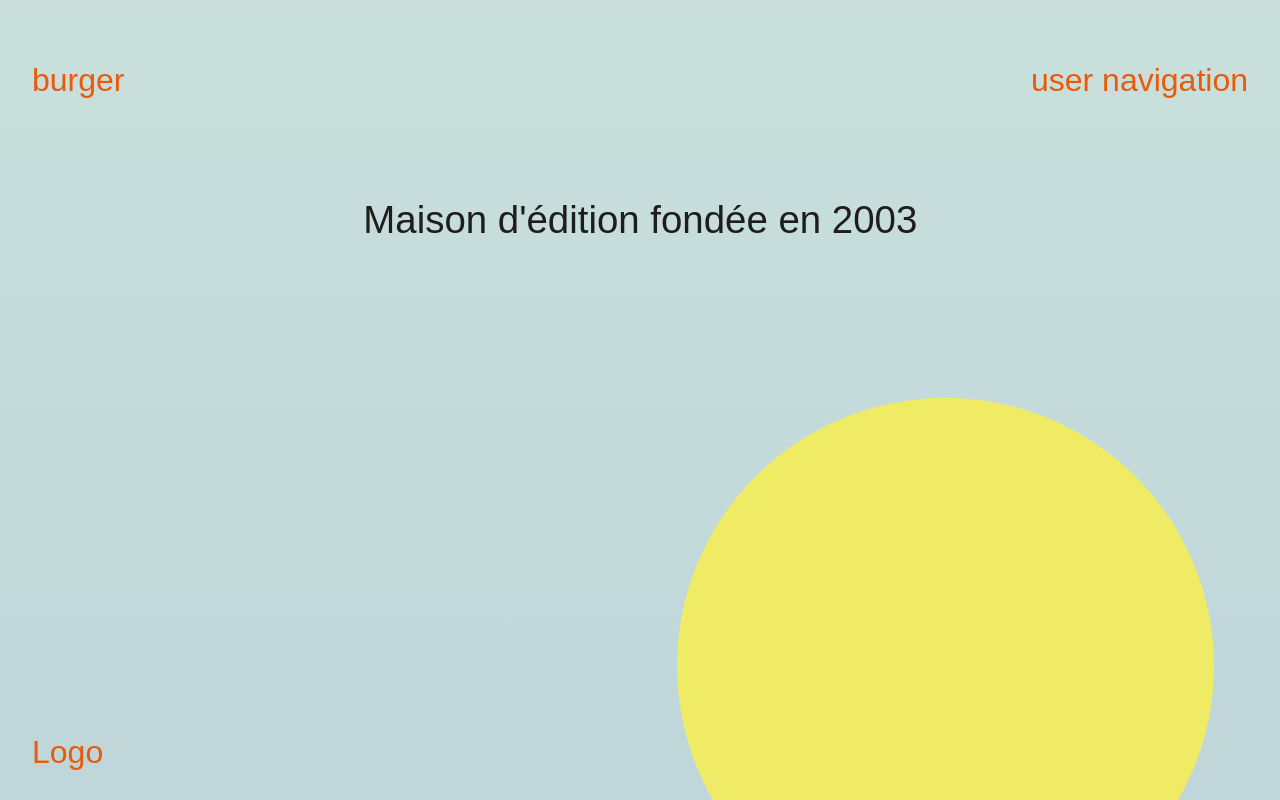
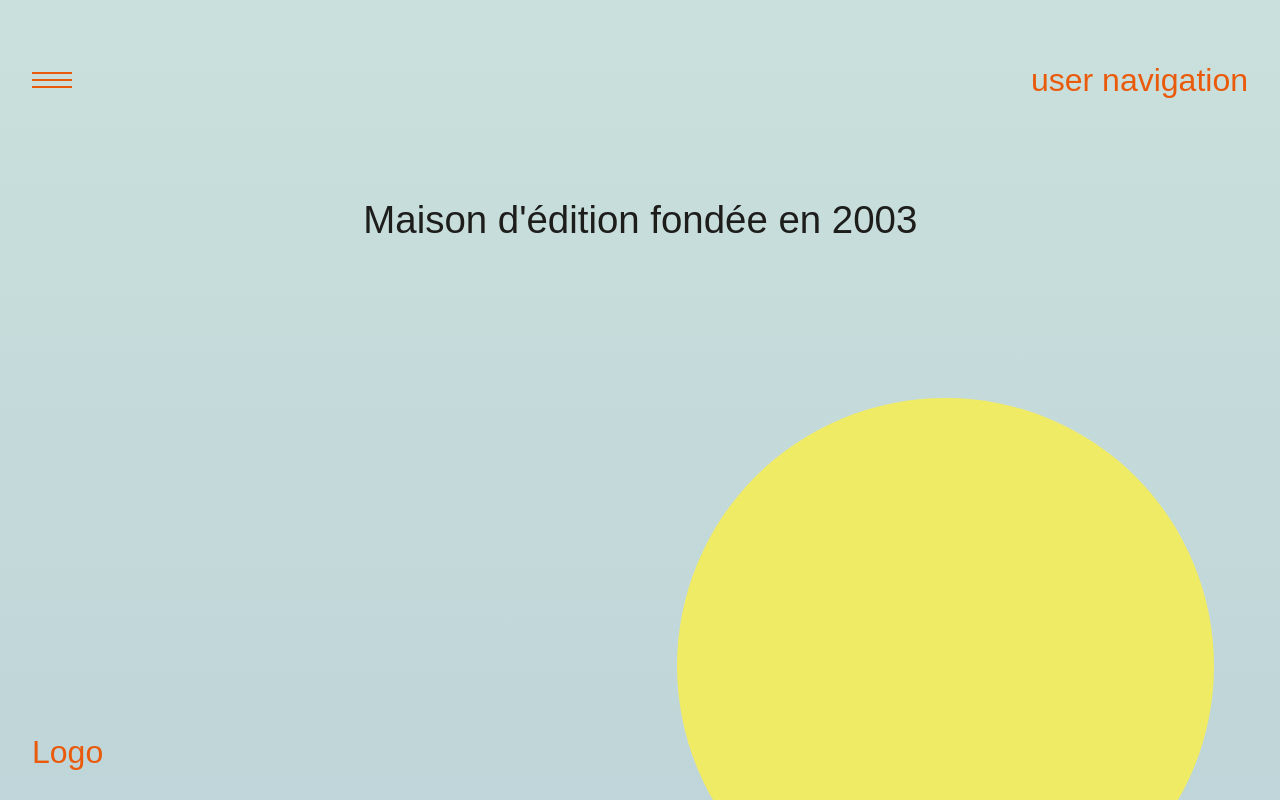
Before and after one commit to sonyashakirova/memoire-dencrier, a React (Vite) app: page / in a window 1280 px wide. Shown: the top 800 px of the page. Built offline with nearby package versions, Linux system fonts and the light colour scheme; a web font is replaced by a local one.

Commit message:
feat: add burger button

```diff
--- /dev/null
+++ b/src/components/atoms/BurgerButton/BurgerButton.style.css
@@ -0,0 +1,212 @@
+.burger {
+  --burger-width: 54px;
+  --burger-height: 21px;
+  width: var(--burger-width);
+  height: var(--burger-height);
+  left: 0;
+  display: flex;
+  justify-content: center;
+  align-items: center;
+  pointer-events: auto;
+  cursor: pointer;
+}
+
+@media screen and (max-width: 1440px) {
+  .burger {
+    --burger-width: 40px;
+    --burger-height: 16px;
+  }
+}
+
+@media screen and (max-width: 749px) {
+  .burger {
+    --burger-width: 40px;
+    --burger-height: 27px;
+  }
+}
+
+.burger::before {
+  content: '';
+  position: absolute;
+  width: 100%;
+  height: 100%;
+  top: 0;
+  left: 0;
+}
+
+.burger span {
+  position: absolute;
+  width: 100%;
+  left: 0;
+  height: 3px;
+}
+
+@media screen and (max-width: 1440px) {
+  .burger span {
+    height: 2px;
+  }
+}
+
+@media screen and (max-width: 749px) {
+  .burger span {
+    height: 3px;
+  }
+}
+
+.burger span:nth-child(1) {
+  top: 0;
+  background-color: #1d1d1b;
+}
+
+@media screen and (max-width: 1440px) {
+  .burger span:nth-child(1) {
+    top: 0;
+    background-color: #1d1d1b;
+  }
+}
+
+@media screen and (max-width: 749px) {
+  .burger span:nth-child(1) {
+    top: 0;
+    background-color: #1d1d1b;
+  }
+}
+
+.burger span:nth-child(2) {
+  top: 9px;
+  background-color: #1d1d1b;
+}
+
+@media screen and (max-width: 1440px) {
+  .burger span:nth-child(2) {
+    top: 7px;
+    background-color: #1d1d1b;
+  }
+}
+
+@media screen and (max-width: 749px) {
+  .burger span:nth-child(2) {
+    top: 12px;
+    background-color: #1d1d1b;
+  }
+}
+
+.burger span:nth-child(3) {
+  top: 18px;
+  background-color: #1d1d1b;
+}
+
+@media screen and (max-width: 1440px) {
+  .burger span:nth-child(3) {
+    top: 14px;
+    background-color: #1d1d1b;
+  }
+}
+
+@media screen and (max-width: 749px) {
+  .burger span:nth-child(3) {
+    top: 24px;
+    background-color: #1d1d1b;
+  }
+}
+
+.burger__line {
+  display: block;
+  transform: translateZ(0);
+  transition:
+    transform 1s cubic-bezier(0.19, 1, 0.22, 1),
+    background-color 0.45s cubic-bezier(0.25, 1, 0.5, 1);
+}
+
+.header__burger:nth-child(2) {
+  transform: scaleX(1) translateZ(0);
+}
+
+.burger.open {
+  transform: rotate(-90deg) translateZ(0);
+}
+
+.burger.open:hover span {
+  background-color: #ea5a0b;
+}
+
+.burger.open::before {
+  height: 200%;
+  transform: translateY(-25%);
+}
+
+.burger.open span:nth-child(1),
+.burger.open:hover .burger__line:nth-child(1) {
+  transform: translateY(9px) rotate(225deg) translateZ(0);
+}
+
+@media screen and (max-width: 1440px) {
+  .burger.open span:nth-child(1),
+  .burger.open:hover .burger__line:nth-child(1) {
+    transform: translateY(7px) rotate(225deg) translateZ(0);
+  }
+}
+
+@media screen and (max-width: 749px) {
+  .burger.open span:nth-child(1),
+  .burger.open:hover .burger__line:nth-child(1) {
+    transform: translateY(12px) rotate(225deg) translateZ(0);
+  }
+}
+
+@media screen and (max-width: 480px) {
+  .burger.open span:nth-child(1),
+  .burger.open:hover .burger__line:nth-child(1) {
+    transform: translateY(12px) rotate(225deg) translateZ(0);
+  }
+}
+
+.burger.open span:nth-child(2) {
+  transform: rotate(225deg) translateZ(0);
+}
+
+.burger.open span:nth-child(3),
+.burger.open:hover .burger__line:nth-child(3) {
+  transform: translateY(-9px) rotate(315deg) translateZ(0);
+}
+
+@media screen and (max-width: 1440px) {
+  .burger.open span:nth-child(3),
+  .burger.open:hover .burger__line:nth-child(3) {
+    transform: translateY(-7px) rotate(315deg) translateZ(0);
+  }
+}
+
+@media screen and (max-width: 749px) {
+  .burger.open span:nth-child(3),
+  .burger.open:hover .burger__line:nth-child(3) {
+    transform: translateY(-12px) rotate(315deg) translateZ(0);
+  }
+}
+
+@media screen and (max-width: 480px) {
+  .burger.open span:nth-child(3),
+  .burger.open:hover .burger__line:nth-child(3) {
+    transform: translateY(-11px) rotate(315deg) translateZ(0);
+  }
+}
+
+.burger:hover .burger__line:nth-child(1) {
+  transform: translateY(-3px) translateZ(0);
+  transition:
+    background-color 0.45s cubic-bezier(0.25, 1, 0.5, 1),
+    -webkit-transform 0.6s cubic-bezier(0.19, 1, 0.22, 1);
+  transition:
+    transform 0.6s cubic-bezier(0.19, 1, 0.22, 1),
+    background-color 0.45s cubic-bezier(0.25, 1, 0.5, 1);
+}
+
+.burger:hover .burger__line:nth-child(3) {
+  transform: translateY(3px) translateZ(0);
+  transition:
+    background-color 0.45s cubic-bezier(0.25, 1, 0.5, 1),
+    -webkit-transform 0.6s cubic-bezier(0.19, 1, 0.22, 1);
+  transition:
+    transform 0.6s cubic-bezier(0.19, 1, 0.22, 1),
+    background-color 0.45s cubic-bezier(0.25, 1, 0.5, 1);
+}
--- /dev/null
+++ b/src/components/atoms/BurgerButton/BurgerButton.tsx
@@ -0,0 +1,32 @@
+import { motion } from 'framer-motion';
+import './BurgerButton.style.css';
+
+interface Props {
+  open?: boolean;
+  onClick?: () => void;
+  color?: string;
+}
+
+export const BurgerButton = ({ open, onClick, color }: Props) => {
+  return (
+    <button
+      type='button'
+      className={`burger ${open ? 'open' : ''}`}
+      onClick={onClick}
+      aria-label='Open menu'
+    >
+      <motion.span
+        className='burger__line'
+        style={{ backgroundColor: color }}
+      />
+      <motion.span
+        className='burger__line'
+        style={{ backgroundColor: color }}
+      />
+      <motion.span
+        className='burger__line'
+        style={{ backgroundColor: color }}
+      />
+    </button>
+  );
+};
--- /dev/null
+++ b/src/components/atoms/BurgerButton/index.ts
@@ -0,0 +1 @@
+export { BurgerButton } from './BurgerButton';
--- a/src/components/atoms/index.ts
+++ b/src/components/atoms/index.ts
@@ -1,2 +1,3 @@
 export { BookLink } from './BookLink';
+export { BurgerButton } from './BurgerButton';
 export { EmailInput } from './EmailInput';
--- a/src/layout/header/Header.style.css
+++ b/src/layout/header/Header.style.css
@@ -15,11 +15,7 @@
 }
 
 .header__content > * {
-  display: -webkit-box;
-  display: -ms-flexbox;
   display: flex;
-  -webkit-box-pack: justify;
-  -ms-flex-pack: justify;
   justify-content: space-between;
   padding: 0 2rem;
   width: 100%;
@@ -29,15 +25,16 @@
   left: 0;
   top: 0;
   height: var(--header-top-height);
-  -webkit-box-align: center;
-  -ms-flex-align: center;
   align-items: center;
 }
 
 .header__bottom {
   position: fixed;
   bottom: 2rem;
-  -webkit-box-align: end;
-  -ms-flex-align: end;
   align-items: flex-end;
 }
+
+/* .header__top *,
+.header__bottom * {
+  transition: color 0.3s ease-in-out;
+} */
--- a/src/layout/header/Header.tsx
+++ b/src/layout/header/Header.tsx
@@ -1,16 +1,22 @@
-import { useContext } from 'react';
+import { useContext, useState } from 'react';
+import { BurgerButton } from '../../components/atoms';
 import { ColorContext } from '../../providers';
 import { Menu } from './Menu';
 import './Header.style.css';
 
 export const Header = () => {
   const { headerColor } = useContext(ColorContext);
+  const [open, setOpen] = useState(false);
 
   return (
     <header className='header'>
       <div className='header__content'>
         <div className='header__top'>
-          <button style={{ color: headerColor.top }}>burger</button>
+          <BurgerButton
+            color={headerColor.top}
+            open={open}
+            onClick={() => setOpen((prev) => !prev)}
+          />
           <div style={{ color: headerColor.top }}>user navigation</div>
         </div>
         <div className='header__bottom'>
```
